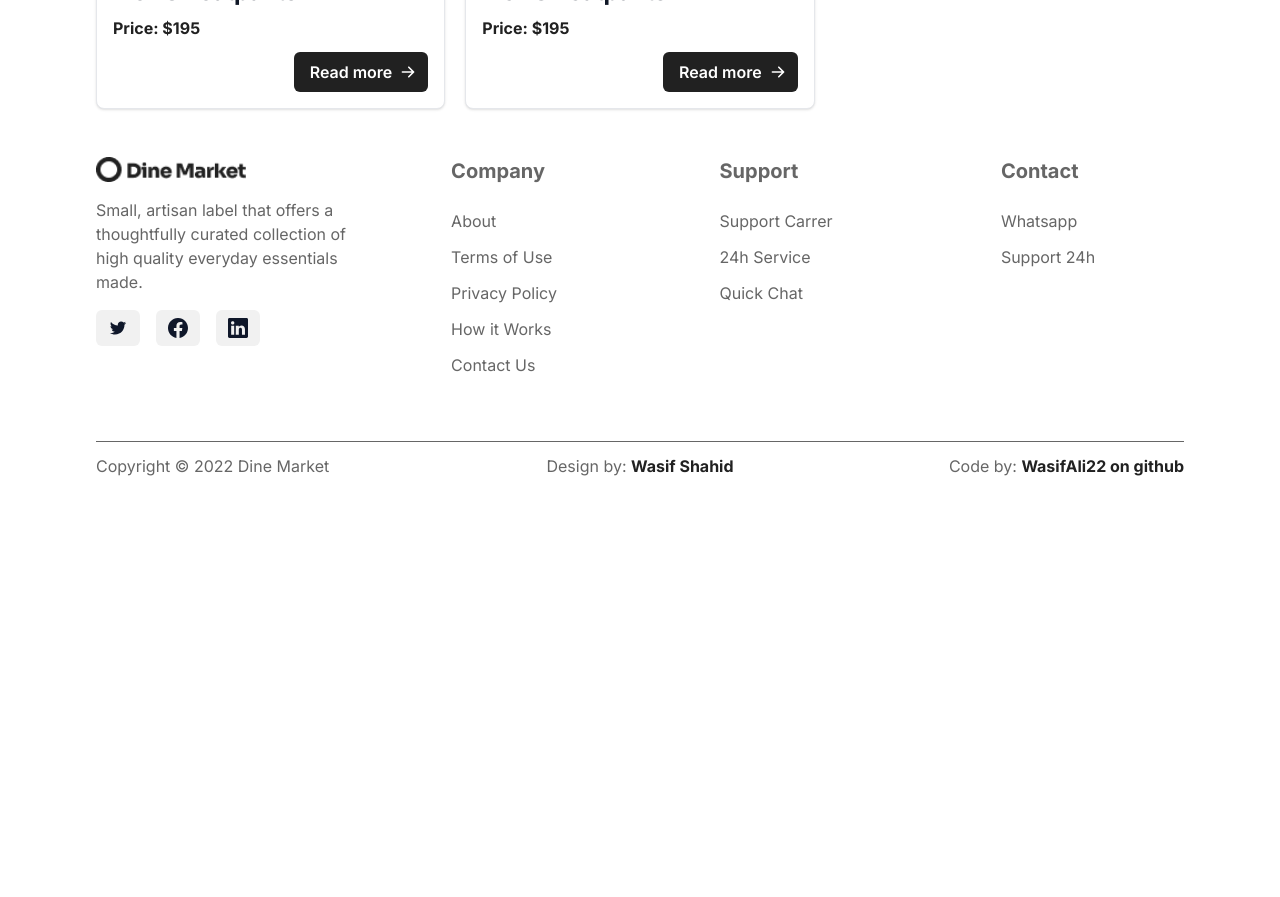
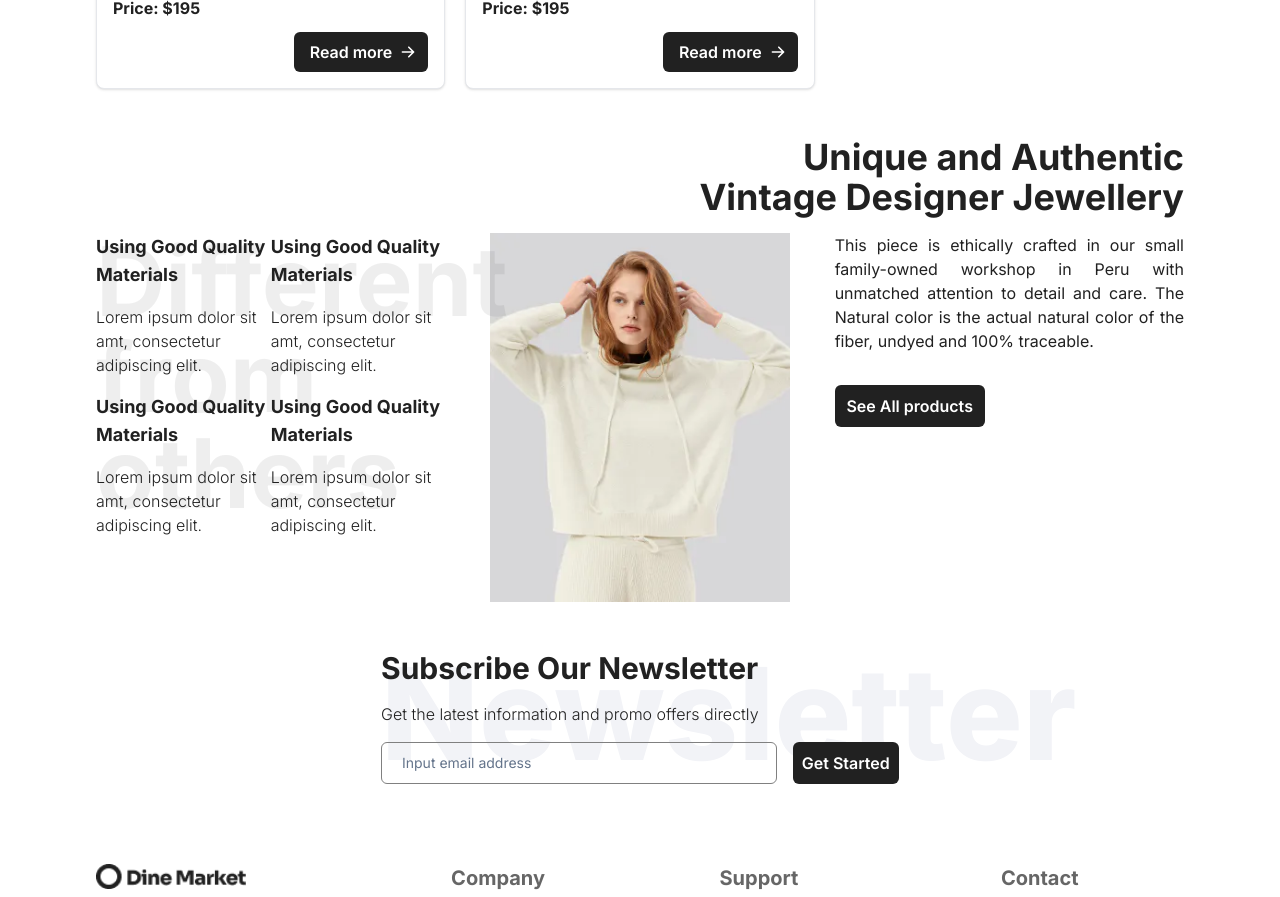
Before and after one commit to WasifAli22/E-commerce-site, a Next.js app: page / in a window 1280 px wide. Shown: the part 1900-2797 px from the top of the page. Before the commit the page ends 2438 px from the top, so only its background shows below. Built offline with nearby package versions, Linux system fonts and the light colour scheme.

Commit message:
home page frontend completed and all products routed defined

```diff
--- a/src/app/page.tsx
+++ b/src/app/page.tsx
@@ -2,6 +2,8 @@ import Image from 'next/image'
 import Baner from '@/siteComponents/baner'
 import Promotion from '@/siteComponents/promotion'
 import Product from '@/siteComponents/product'
+import NewsLetter from '@/siteComponents/newsletter'
+import DifferFromOther from '@/siteComponents/differFromOther'
 export default function Home() {
   return (
     <>
@@ -9,6 +11,9 @@ export default function Home() {
       <Baner />
       <Promotion/>
       <Product/>
+      <DifferFromOther/>
+      <NewsLetter/>
+
     </>
   )
 }
--- a/src/siteComponents/baner.tsx
+++ b/src/siteComponents/baner.tsx
@@ -18,7 +18,7 @@ const Baner = () => {
             Anyone can beat you but no one can beat your outfit as long as you wear Dine outfits.
           </p>
           <button className='bg-[#212121] font-[600] transition all mb-3 hover:bg-white hover:text-black hover:border hover:border-black hover:border-solid p-4 mt-5 text-white'>
-            <Link href="#" className='flex items-center'><AiOutlineShoppingCart className='mr-2 text-[20px]' />Start Shopping</Link>
+            <Link href="/products" className='flex items-center'><AiOutlineShoppingCart className='mr-2 text-[20px]' />Start Shopping</Link>
           </button>
           <div className="flex gap-4 mt-5 items-center">
             <Image src={brand1} alt="firtst" width={100} height={35} />
--- /dev/null
+++ b/src/siteComponents/differFromOther.tsx
@@ -0,0 +1,53 @@
+import React from 'react'
+import feature from "../../public/feature.webp"
+import Image from 'next/image'
+import Link from 'next/link'
+const DifferFromOther = () => {
+    return (
+        <div className='md:my-12 mb-10 mt-16 md:mx-24 mx-10'>
+            <div className="w-full text-end">
+                <h1 className='text-[#212121] text-left text-4xl lg:w-[45%] mb-4 lg:ml-auto font-bold lg:text-end'>Unique and Authentic Vintage Designer Jewellery</h1>
+            </div>
+            <div className="grid grid-cols-12 gap-5">
+                <div className="lg:col-span-4 relative md:col-span-12 col-span-12">
+                    <div className="font-bold text-[#212121] text-6xl lg:text-8xl absolute opacity-[.07] z-[1]">Different from others</div>
+                    <div className="grid grid-cols-12">
+                        <div className="col-span-6">
+                            <div className="mb-4">
+                                <h3 className='text-[#212121] mb-4 text-lg font-bold'>Using Good Quality Materials</h3>
+                                <p className='text-[#212121] font-[300] text-base'>Lorem ipsum dolor sit amt, consectetur adipiscing elit.</p>
+                            </div>
+                            <div className="mb-4">
+                                <h3 className='text-[#212121] mb-4 text-lg font-bold'>Using Good Quality Materials</h3>
+                                <p className='text-[#212121] font-[300] text-base'>Lorem ipsum dolor sit amt, consectetur adipiscing elit.</p>
+                            </div>
+                        </div>
+                        <div className="col-span-6">
+                            <div className="mb-4">
+                                <h3 className='text-[#212121] mb-4 text-lg font-bold'>Using Good Quality Materials</h3>
+                                <p className='text-[#212121] font-[300] text-base'>Lorem ipsum dolor sit amt, consectetur adipiscing elit.</p>
+                            </div>
+                            <div className="mb-4">
+                                <h3 className='text-[#212121] mb-4 text-lg font-bold'>Using Good Quality Materials</h3>
+                                <p className='text-[#212121] font-[300] text-base'>Lorem ipsum dolor sit amt, consectetur adipiscing elit.</p>
+                            </div>
+                        </div>
+                    </div>
+                </div>
+                <div className="lg:col-span-4 m-auto md:col-span-6 col-span-12">
+                    <Image src={feature} width={300} height={350} alt='feature' />
+                </div>
+                <div className="lg:col-span-4 m-auto md:col-span-6 col-span-12 h-full inline-block">
+                    <p className='text-justify text-base text-[#212121]'>This piece is ethically crafted in our small family-owned workshop in Peru with unmatched
+                        attention to detail and care. The Natural color is the actual natural color of the fiber,
+                        undyed and 100% traceable.</p>
+                    <Link href='/products' >
+                        <button className="bg-[#212121] mt-8 font-[600] transition all hover:bg-white hover:text-black hover:border hover:border-black w-[150px] h-[42px] hover:border-solid px-2 py-1 rounded-md text-white">See All products</button>
+                    </Link>
+                </div>
+            </div>
+        </div>
+    )
+}
+
+export default DifferFromOther
--- a/src/siteComponents/footer.tsx
+++ b/src/siteComponents/footer.tsx
@@ -6,7 +6,7 @@ import Image from 'next/image'
 import { AiOutlineTwitter } from "react-icons/ai"
 const Footer = () => {
     return (
-        <div className='md:my-12 mb-10 mt-16 md:mx-24 mx-10'>
+        <div className='md:my-12 mb-10 pt-8 mt-16 md:mx-24 mx-10'>
             <div className="grid grid-cols-12">
                 <div className="lg:col-span-3 mb-3 lg:mb-0 md:col-span-6 col-span-12">
                     <div className="">
@@ -16,7 +16,7 @@ const Footer = () => {
                             <Link href="#" className="bg-[#f1f1f1] text-xl py-2 px-3 rounded-md">
                                 <AiOutlineTwitter />
                             </Link>
-                            <Link href="#" className="bg-[#f1f1f1] text-xl py-2 px-3 rounded-md">
+                            <Link target='_blank' href="https://www.facebook.com/profile.php?id=100080079952424" className="bg-[#f1f1f1] text-xl py-2 px-3 rounded-md">
                                 <BsFacebook />
                             </Link>
                             <Link href="#" className="bg-[#f1f1f1] text-xl py-2 px-3 rounded-md">
@@ -36,11 +36,11 @@ const Footer = () => {
                 </div>
                 <div className="lg:col-span-3 lg:m-auto mb-3 lg:mb-0 md:col-span-6 col-span-12 inline-block h-full">
                     <h3 className='text-[#666] mb-6 font-bold text-xl'>Support</h3>
-                    <ul><li className="text-[#666] text-base mt-3"> <Link href="#">Support Carrer</Link> </li><li className="text-[#666] text-base mt-3">24h Service</li><li className="text-[#666] text-base mt-3"> Quick Chat</li></ul>
+                    <ul><li className="text-[#666] text-base mt-3"> <Link href="#">Support Carrer</Link> </li><li className="text-[#666] text-base mt-3"><Link href="#">24h Service</Link></li><li className="text-[#666] text-base mt-3"><Link href="#">Quick Chat</Link> </li></ul>
                 </div>
                 <div className="lg:col-span-3 lg:m-auto mb-3 lg:mb-0 md:col-span-6 col-span-12 inline-block h-full">
                     <h3 className='text-[#666] font-bold mb-6 text-xl'>Contact</h3>
-                    <ul><li className="text-[#666] text-base mt-3"> <Link href="#">Whatsapp</Link> </li><li className="text-[#666] text-base mt-3">Support 24h</li></ul>
+                    <ul><li className="text-[#666] text-base mt-3"> <Link href="#">Whatsapp</Link> </li><li className="text-[#666] text-base mt-3"><Link href="#">Support 24h</Link> </li></ul>
                 </div>
             </div>
             <div className="mt-16">
@@ -52,7 +52,7 @@ const Footer = () => {
                         <p className='text-[#666] text-base'>Design by: <span className='text-[#212121] font-bold'>Wasif Shahid</span></p>
                     </div>
                     <div className="lg:col-span-4 md:col-span-6 col-span-12 mb-3 mt-3 lg:ml-auto">
-                        <p className='text-[#666] text-base'>Code by: <span className='text-[#212121] font-bold'>WasifAli22 on github</span></p>
+                        <p className='text-[#666] text-base'>Code by: <span className='text-[#212121] font-bold'><Link target='_blank' href="https://github.com/WasifAli22">WasifAli22 on github</Link> </span></p>
                     </div>
                 </div>
             </div>
--- a/src/siteComponents/header.tsx
+++ b/src/siteComponents/header.tsx
@@ -16,9 +16,9 @@ const Headers = () => {
   const [isHeader, setIsHeader] = useState<boolean>(false);
 
   return (
-    <nav className='shadow-md static top-0 w-full z-[999] h-[60px]'>
+    <nav className='shadow-md sticky top-0 bg-white w-full z-[999] h-[60px]'>
 
-      <div className="md:my-8 mb-4 mt-4 md:mx-24 mx-10">
+      <div className="md:mb-8 md:mt-3 mb-4 mt-4 md:mx-24 mx-10 pt-3">
         <div className="flex items-center justify-between">
           <Link href="/">
             <Image src={logo} height={35} width={150} alt='logo' />
@@ -28,7 +28,7 @@ const Headers = () => {
             <Link href="#">Female</Link>
             <Link href="#">Male</Link>
             <Link href="#">Kids</Link>
-            <Link href="#">All Products</Link>
+            <Link href="/products">All Products</Link>
           </div>
           <div className="relative hidden lg:flex">
             <Input placeholder='what you looking for' className='relative h-[30px] pl-[30px]' />
@@ -63,7 +63,7 @@ const Headers = () => {
                   <li className='font-[500]'>
                     <button className='relative mt-2 mr-3 bg-[#f1f1f1] lg:flex rounded-full p-[12px] transition ease-in-out delay-200 hover:-translate-y-1 hover:scale-110'>
                     <MdProductionQuantityLimits className='text-[18px] ' /></button>
-                    <Link href="#" className='text-[20px]'>All Products</Link></li>
+                    <Link href="/products" className='text-[20px]'>All Products</Link></li>
                   <li className=' font-[500]'>
                   <button className='relative mt-2 mr-3 bg-[#f1f1f1] lg:flex rounded-full p-[12px] transition ease-in-out delay-200 hover:-translate-y-1 hover:scale-110'>
                     <FaChild className='text-[18px] ' /></button>
--- /dev/null
+++ b/src/siteComponents/newsletter.tsx
@@ -0,0 +1,25 @@
+import React from 'react'
+import { Input } from "@/components/ui/input"
+import Link from 'next/link'
+
+const NewsLetter = () => {
+    return (
+        <div className='md:my-12 mb-10 mt-16 md:mx-24 mx-10'>
+            <div className="grid grid-cols-6 m-auto">
+                <div className="col-span-12 m-auto relative">
+                    <div className="absolute text-[#f2f3f7] text-5xl lg:text-9xl font-extrabold top-[50px] left-0 lg:top-0 right-0 lg:right-[-20%] z-[-1]">Newsletter</div>
+                    <h1 className='text-[#212121] text-3xl font-bold mb-4'>Subscribe Our Newsletter</h1>
+                    <p className='text-[#212121] text-base font-[300] mb-4'>Get the latest information and promo offers directly</p>
+                    <div className="flex items-center">
+                        <Input type="email" placeholder='Input email address' className='relative border focus:border-0 focus:outline-none border-[gray] border-solid h-[42px] py-[10px] pr-0 lg:pr-[120px] pl-[20px]' />
+                        <button className="bg-[#212121] ml-4 font-[600] transition all hover:bg-white hover:text-black hover:border hover:border-black w-[150px] h-[42px] hover:border-solid px-2 py-1 rounded-md text-white">
+                            Get Started
+                        </button>
+                    </div>
+                </div>
+            </div>
+        </div >
+    )
+}
+
+export default NewsLetter
```
Also changed, not shown: src/app/products/page.tsx (added, +34 -0 lines), public/feature.webp (added).
